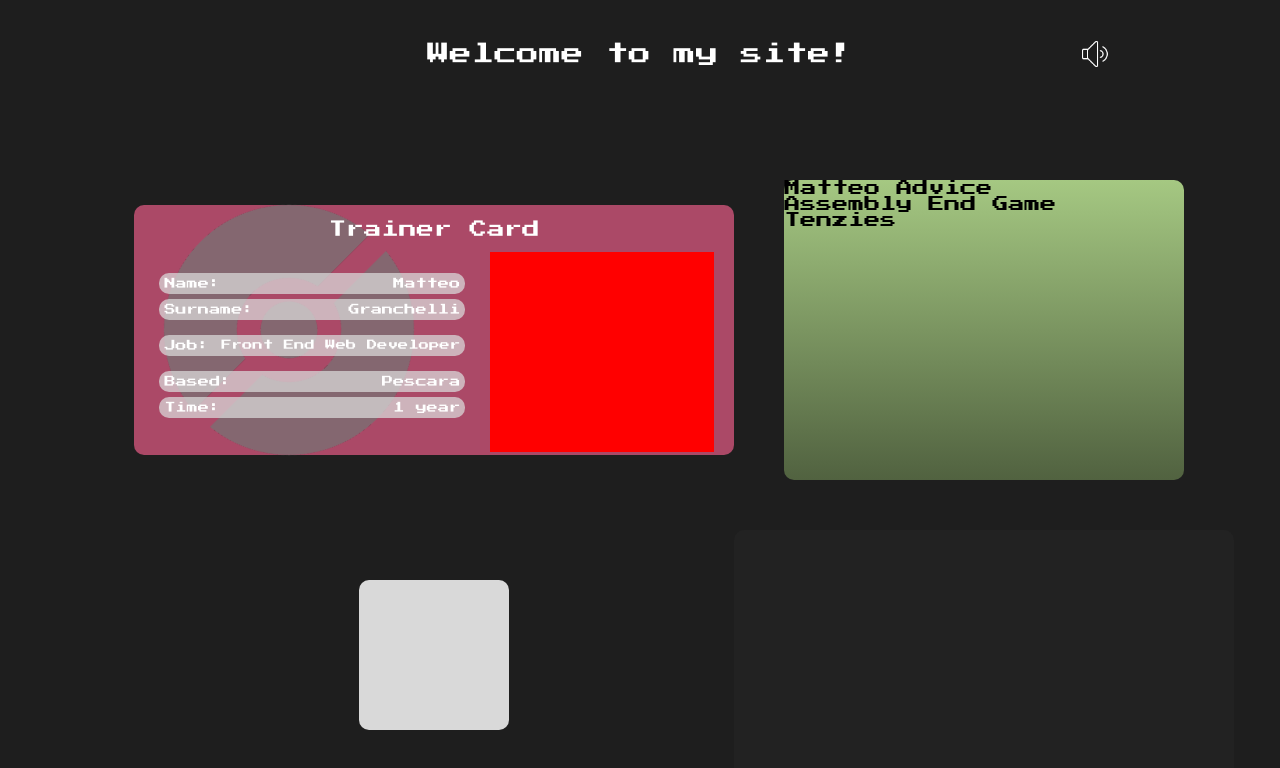
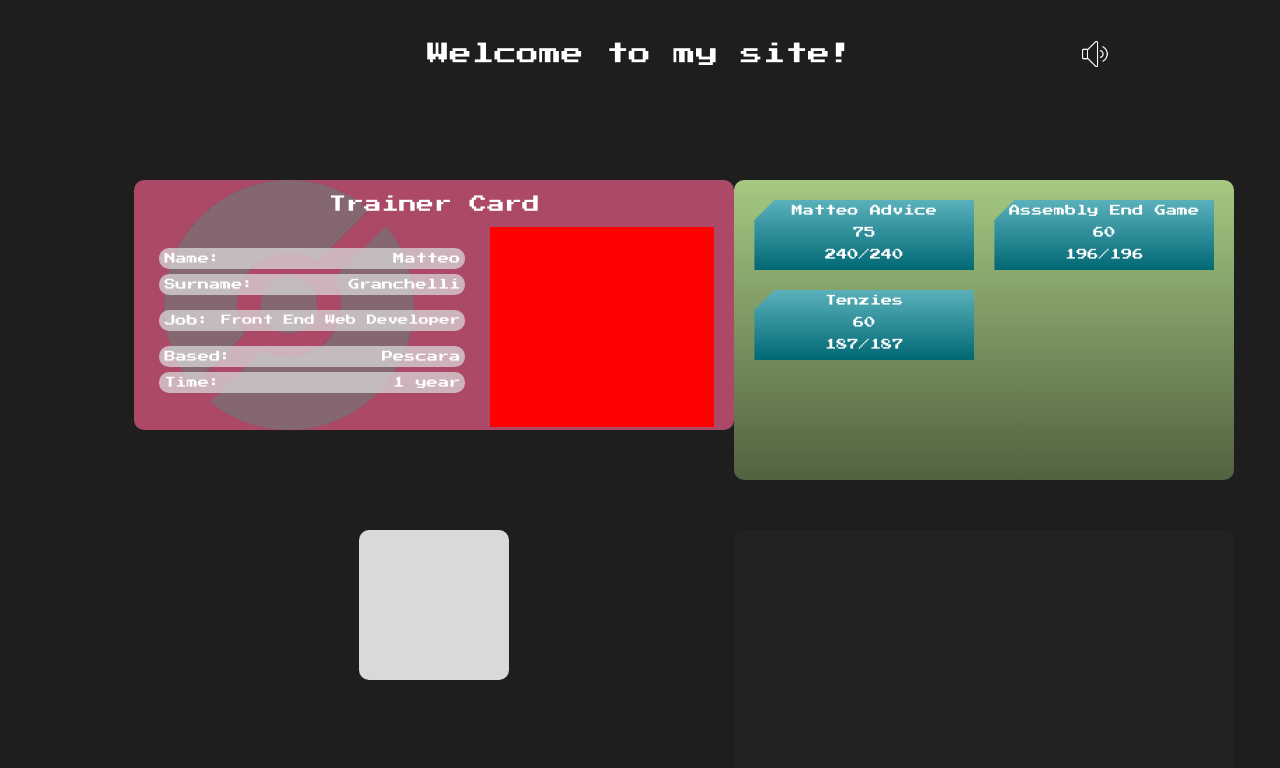
Before and after one commit to yozzaofficial/newPortfolioSite, a React (Vite) app: page / in a window 1280 px wide. Shown: the top 768 px of the page. Built offline with nearby package versions, Linux system fonts and the light colour scheme.

Commit message:
Continued to create the squad

```diff
--- a/src/App.css
+++ b/src/App.css
@@ -5,4 +5,5 @@ main {
     row-gap: 50px;
     width: 80%;
     margin: 0 auto;
+    align-items: start;
 }
--- a/src/components/Projects.jsx
+++ b/src/components/Projects.jsx
@@ -2,7 +2,14 @@ import project from "./../project.js"
 
 export default function Projects() {
     let divElement = project.map(e => {
-        return <div className="projects">{e.name}</div>
+        return <div className="projects">
+            <header className="projectsHeader">{e.name}</header>
+            <div className="hp"></div>
+            <div className="projectDetails">
+                <p>{e.level}</p>
+                <p>{e.hp}/{e.hp}</p>
+            </div>
+        </div>
     })
     return (
         <>
--- a/src/components/css/Squad.css
+++ b/src/components/css/Squad.css
@@ -1,7 +1,27 @@
 .squadContainer {
-    width: 400px;
+    width: 500px;
     height: 300px;
     background-image: linear-gradient(#A5C882, #516240);
     border-radius: 10px;
+    padding: 20px;
+    display: grid;
+    grid-template-columns: 1fr 1fr;
+    grid-template-rows: min-content;
+    gap: 20px;
+}
 
+.projects {
+    width: 220px;
+    height: 70px;
+    background-image: linear-gradient(#5AB1BB, #006874);
+    color: white;
+    font-size: 0.7em;
+    cursor: pointer;
+    padding: 5px;
+    clip-path: polygon(20px 0,
+            100% 0,
+            100% 100%,
+            0 100%,
+            0 20px);
+    text-align: center;
 }
--- a/src/project.js
+++ b/src/project.js
@@ -3,7 +3,9 @@ const project = [{
     name: "Matteo Advice",
     description: "Matteo Advice is a small website created to recommend movies and TV series. The site allows users to explore my favorite movies and series, see what I am currently watching, and manage their own preferences.",
     code: "React",
-    link: ""
+    link: "",
+    level: 75,
+    hp: 240,
 },
 {
     id: 2,
@@ -11,6 +13,8 @@ const project = [{
     description: "Assembly Endgame is a small browser game built with React, inspired by the classic hangman — but with a programming twist.Guess the word, or witness the death of iconic programming languages.",
     code: "React",
     link: "",
+    level: 60,
+    hp: 196,
 },
 {
     id: 3,
@@ -18,6 +22,8 @@ const project = [{
     description: "Tenzies is a small game built with React and Vite. The goal is to get all the dice to show the same number. You can hold dice you want to keep and roll the others until you win!",
     code: "React",
     link: "",
+    level: 60,
+    hp: 187,
 }
 ]
 
```
